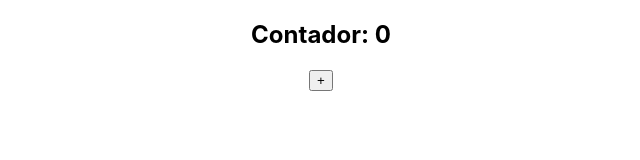
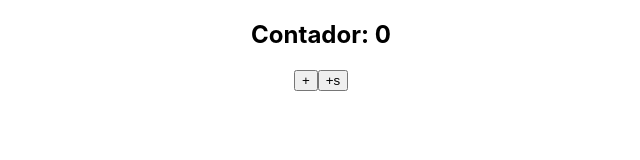
Before and after one commit to menestrel-mkmb/udemy_luz-otav_react, a React (Create React App) app in the folder projeto-2/: page / in a window 1280 px wide. Shown: the top 160 px of the page, without its empty margins (319-959 px from the left). Built offline with nearby package versions, Linux system fonts and the light colour scheme.

Commit message:
misc setState safeCounter;

```diff
--- a/projeto-2/src/App.js
+++ b/projeto-2/src/App.js
@@ -10,11 +10,18 @@ const FunctionStateApp = () => {
     setCounter(counter + 1);
   };
 
+  const handleSafeClickCounter = () => {
+    setCounter((c) => c + 1);
+  };
+
   return (
     <div className="App">
       <h2>Contador: {counter}</h2>
       <button type="button" onClick={handleClickCounter}>
         +
+      </button>
+      <button type="button" onClick={handleSafeClickCounter}>
+        +s
       </button>
     </div>
   );
```
